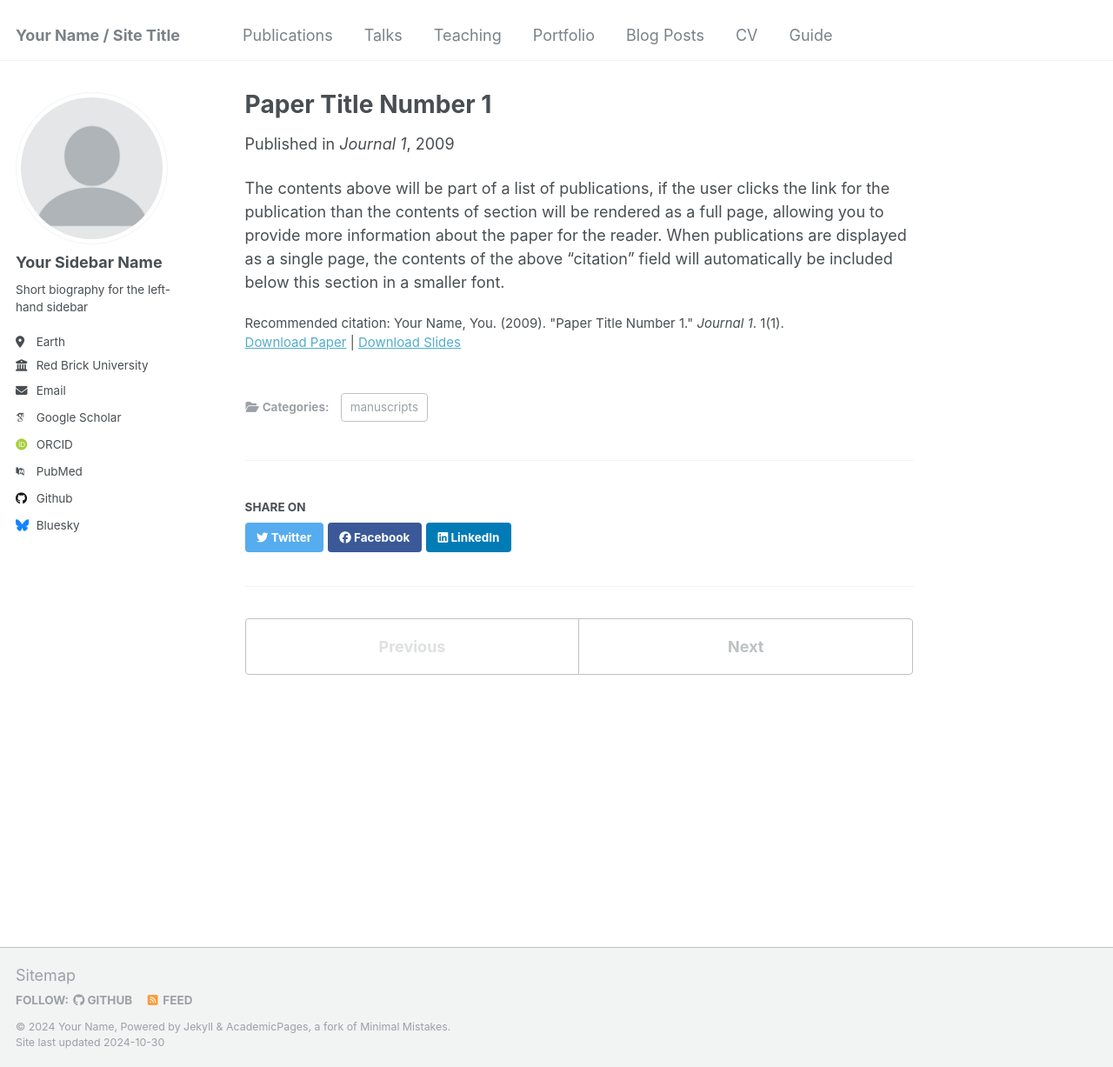
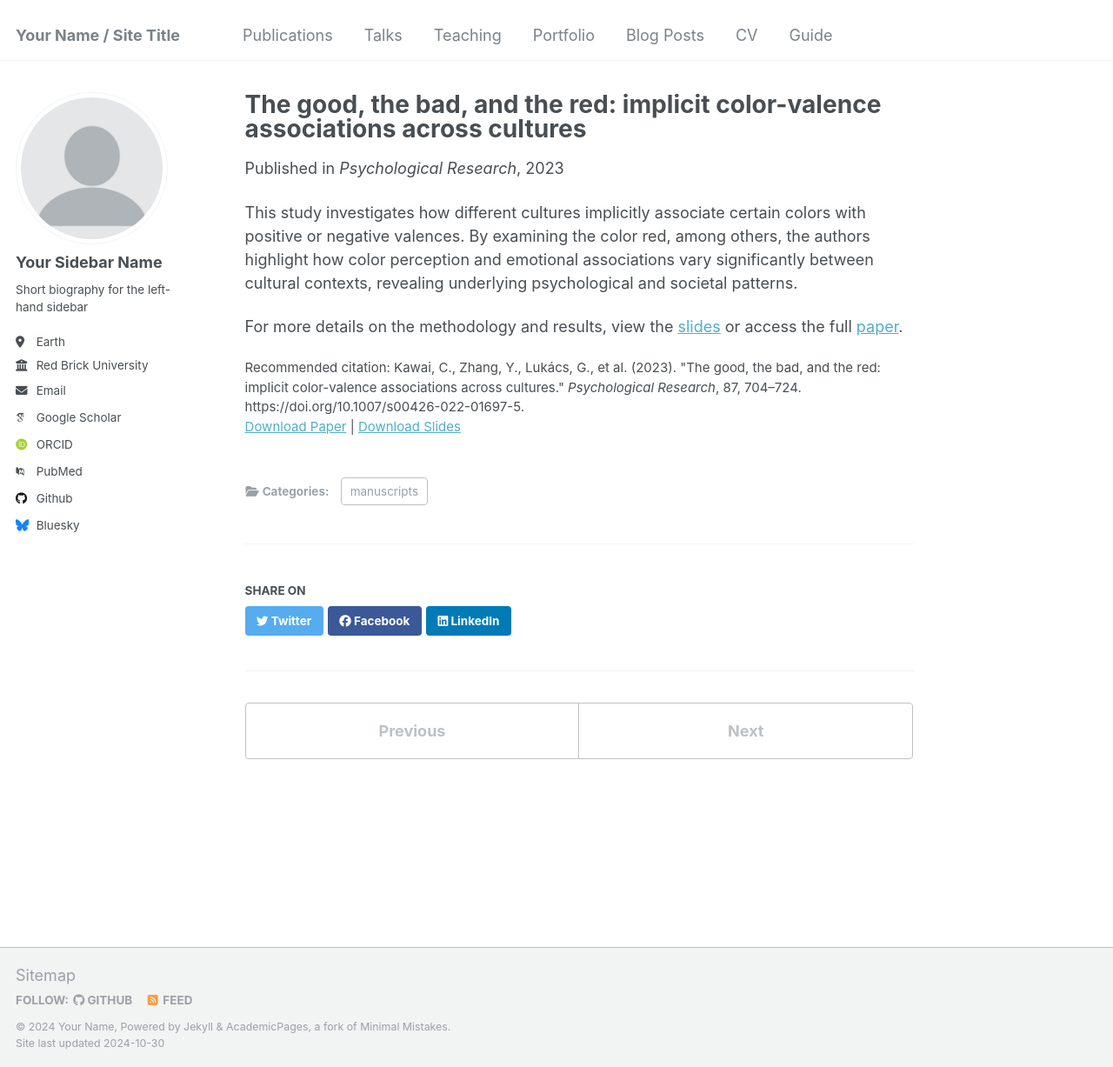
Before and after one commit to liaoqijia/Ci-Jun.Gao, a Jekyll site: the page built from _publications/2009-10-01-paper-title-number-1.md, in a window 1280 px wide and 1227 px high. Shown: the whole window at 87% size. Built offline with Jekyll 4.4.1, drawn with Linux system fonts in a browser that asks for light colours; some web fonts are replaced.

Commit message:
Update 2009-10-01-paper-title-number-1.md

```diff
--- a/_publications/2009-10-01-paper-title-number-1.md
+++ b/_publications/2009-10-01-paper-title-number-1.md
@@ -1,14 +1,16 @@
 ---
-title: "Paper Title Number 1"
+title: "The good, the bad, and the red: implicit color-valence associations across cultures"
 collection: publications
 category: manuscripts
-permalink: /publication/2009-10-01-paper-title-number-1
-excerpt: 'This paper is about the number 1. The number 2 is left for future work.'
-date: 2009-10-01
-venue: 'Journal 1'
-slidesurl: 'http://academicpages.github.io/files/slides1.pdf'
-paperurl: 'http://academicpages.github.io/files/paper1.pdf'
-citation: 'Your Name, You. (2009). &quot;Paper Title Number 1.&quot; <i>Journal 1</i>. 1(1).'
+permalink: /publication/2023-psychological-research-color-valence
+excerpt: 'This paper explores implicit associations between colors and valence across different cultures, focusing on how colors like red may carry varying positive and negative connotations worldwide.'
+date: 2023-04-01  # Adjust if there is a more specific publication date
+venue: 'Psychological Research'
+slidesurl: 'http://academicpages.github.io/files/slides-color-valence.pdf'
+paperurl: 'https://doi.org/10.1007/s00426-022-01697-5'
+citation: 'Kawai, C., Zhang, Y., Lukács, G., et al. (2023). "The good, the bad, and the red: implicit color-valence associations across cultures." <i>Psychological Research</i>, 87, 704–724. https://doi.org/10.1007/s00426-022-01697-5.'
 ---
 
-The contents above will be part of a list of publications, if the user clicks the link for the publication than the contents of section will be rendered as a full page, allowing you to provide more information about the paper for the reader. When publications are displayed as a single page, the contents of the above "citation" field will automatically be included below this section in a smaller font.
+This study investigates how different cultures implicitly associate certain colors with positive or negative valences. By examining the color red, among others, the authors highlight how color perception and emotional associations vary significantly between cultural contexts, revealing underlying psychological and societal patterns.
+
+For more details on the methodology and results, view the [slides](http://academicpages.github.io/files/slides-color-valence.pdf) or access the full [paper](https://doi.org/10.1007/s00426-022-01697-5).
```
